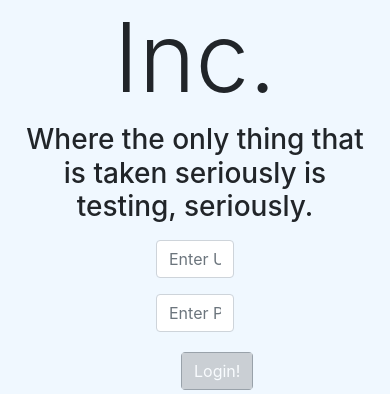
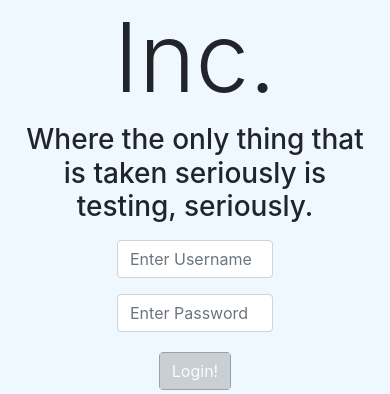
Before and after one commit to cchromak/Testing-Website, a PHP site: page /index.php in a window 390 px wide; the page is wider, and only the part inside the window is pictured. Shown: the part 565-959 px from the top of that part. Run offline with PHP 8.4, Linux system fonts and the light colour scheme.

Commit message:
fix for input resizing weird on mobile

```diff
--- a/styleIndex.css
+++ b/styleIndex.css
@@ -79,6 +79,12 @@ button[disabled] > span{
 
     }
 }
+@media only screen and (max-width: 980px) {
+   form{
+    padding: 2% 30% 0 30%;
+   }
+
+}
 .dashboardLabel{
     padding: 8px 16px;
     background-color: #656c99;
```
